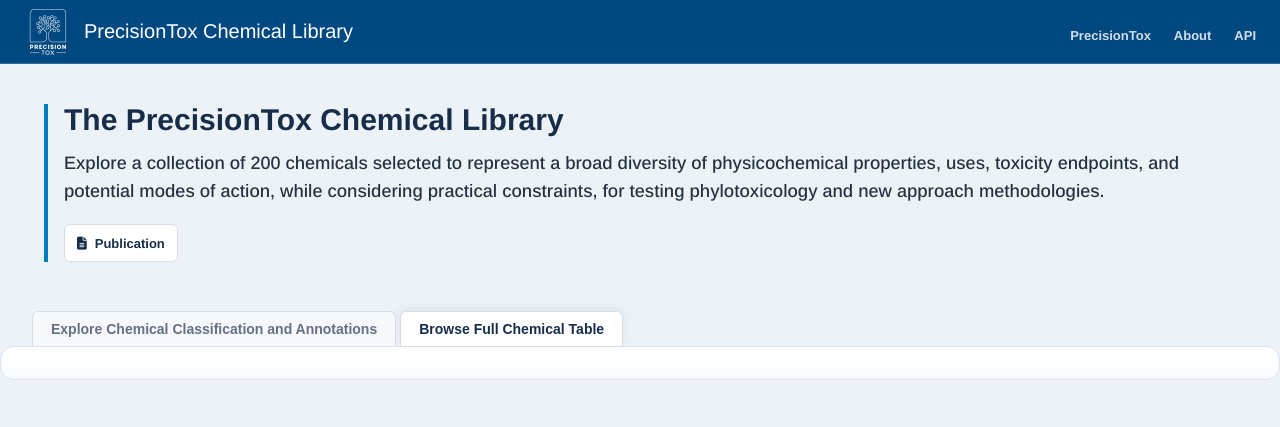
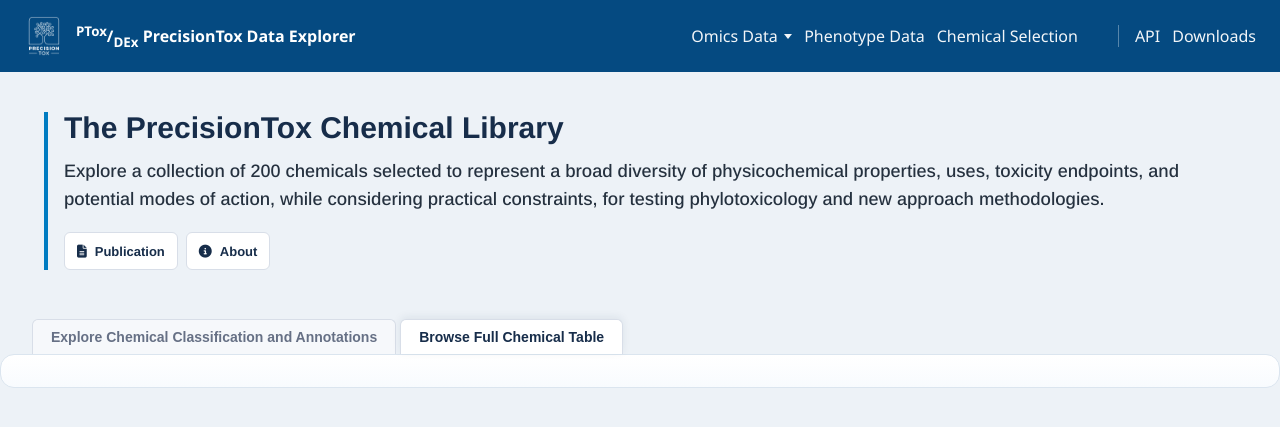
Before and after one commit to precisiontox/chem-viz, a Flask app: page /table in a window 1280 px wide. Shown: the top 427 px of the page. Run offline with Flask 3, Linux system fonts and the light colour scheme; data that the repository does not hold is empty; some libraries are stand-ins or nearby versions.

Commit message:
match navbar to dex's navbar

```diff
--- a/app/static/css/styles.css
+++ b/app/static/css/styles.css
@@ -18,64 +18,6 @@
     font-family: helvetica neue, helvetica, liberation sans, arial, sans-serif;
     overflow: auto;
 }
-
-.topbar {
-    width: 100%;
-    height: 75px;
-    color: white;
-    font-family: "Arimo", sans-serif;
-    font-size: 25px;
-    padding: 10px 0px 10px 30px;
-    display: flex;
-    /*flex-direction: column;*/
-    align-items: center;
-    justify-content: center;
-    box-sizing: border-box;
-}
-
-.topbar .logo {
-    height: 65px;
-    margin-right: 15px;
-}
-
-#title_chemical {
-    /* font-weight: bold; */
-    font-size: 20px;
-}
-
-
-.topbar li {
-    display: inline;
-    list-style-type: none;
-    margin: 0;
-    padding-left: 20px;
-}
-.topbar a {
-    color: #f0f0f0;
-    font-size: 60%;
-    font-weight: bolder;
-    text-decoration: none;
-    position: relative;
-  }
-
-.topbar a:hover {
-    color: white;
-}
-.topbar a::after {
-    content: '';
-    position: absolute;
-    width: 0;
-    height: 2px; /* Adjust the thickness of the underline */
-    background-color: white; /* Underline color */
-    left: 0;
-    bottom: -2px; /* Adjusts the position of the underline */
-    transition: width 0.3s ease-in-out; /* Animation effect */
-}
-
-.topbar a:hover::after {
-    width: 100%; /* Full width on hover */
-}
-
 
 .tab button {
     background-color: #6396bd;
@@ -832,7 +774,6 @@
     overflow-y: auto;
 }
 
-.topbar-inner,
 .app-intro-inner,
 .tab-inner,
 .network-guide-inner,
@@ -849,46 +790,6 @@
     box-sizing: border-box;
 }
 
-.topbar {
-    display: block;
-    height: 64px;
-    padding: 0 24px;
-    background: var(--ptox-accent-dark);
-    border-bottom: 1px solid rgba(255, 255, 255, 0.18);
-    box-shadow: 0 2px 10px rgba(23, 45, 74, 0.18);
-}
-
-.topbar-inner {
-    height: 100%;
-    display: flex;
-    align-items: center;
-    justify-content: flex-start;
-}
-
-.topbar .logo {
-    height: 48px;
-    margin-right: 12px;
-}
-
-.topbar span {
-    letter-spacing: 0;
-}
-
-.topbar ul {
-    margin-left: auto;
-    padding-left: 24px;
-}
-
-.topbar li {
-    padding-left: 16px;
-}
-
-.topbar a {
-    font-size: 13px;
-    font-weight: 700;
-    color: rgba(255, 255, 255, 0.82);
-}
-
 .tab {
     display: block;
     height: 44px;
@@ -980,7 +881,10 @@
     max-width: 1400px;
 }
 
-.app-intro .publication-link {
+.app-intro-links {
+    display: flex;
+    flex-wrap: wrap;
+    gap: 8px;
     margin-top: 18px;
 }
 
@@ -1463,12 +1367,6 @@
 
 
 /* About page */
-.topbar-logo-link {
-    display: inline-flex;
-    align-items: center;
-    text-decoration: none;
-}
-
 .about-page {
     width: min(100%, var(--ptox-page-max));
     max-width: var(--ptox-page-max);
--- /dev/null
+++ b/app/static/css/top_nav.css
@@ -0,0 +1,107 @@
+/* Top navigation bar, kept identical to the PTox/DEx main app (ptox_data_explorer/app/static/css/app.css) */
+.top-nav {
+  display: flex;
+  align-items: center;
+  justify-content: space-between;
+  gap: 1rem;
+  padding: 1rem 1.5rem;
+  background: #054a81;
+  color: #fff;
+  font-family: "Avenir Next", "Segoe UI", sans-serif;
+  font-size: 16px;
+  line-height: normal;
+}
+
+.top-nav,
+.top-nav * {
+  box-sizing: border-box;
+}
+
+.brand {
+  display: flex;
+  align-items: center;
+  gap: 0.75rem;
+  color: inherit;
+  text-decoration: none;
+  font-weight: 700;
+}
+
+.brand img {
+  height: 40px;
+}
+
+.nav-links {
+  display: flex;
+  flex-wrap: wrap;
+  align-items: center;
+  gap: 0.75rem;
+}
+
+.nav-links a,
+.nav-dropdown-button {
+  color: #fff;
+  text-decoration: none;
+  opacity: 0.95;
+}
+
+.nav-dropdown {
+  position: relative;
+}
+
+.nav-dropdown-button {
+  display: inline-flex;
+  align-items: center;
+  gap: 0.4rem;
+  border: 0;
+  padding: 0;
+  background: transparent;
+  font: inherit;
+  cursor: pointer;
+}
+
+.nav-dropdown-button span {
+  width: 0;
+  height: 0;
+  border-left: 4px solid transparent;
+  border-right: 4px solid transparent;
+  border-top: 5px solid currentColor;
+}
+
+.nav-dropdown-menu {
+  position: absolute;
+  top: 100%;
+  right: 0;
+  z-index: 30;
+  display: none;
+  min-width: 220px;
+  padding: 1.05rem 0.35rem 0.35rem;
+  border: 1px solid rgba(255, 255, 255, 0.35);
+  border-radius: 8px;
+  background: #fff;
+  box-shadow: 0 16px 36px rgba(16, 34, 48, 0.2);
+}
+
+.nav-dropdown:hover .nav-dropdown-menu,
+.nav-dropdown:focus-within .nav-dropdown-menu,
+.nav-dropdown.is-open .nav-dropdown-menu {
+  display: grid;
+}
+
+.nav-dropdown-menu a {
+  padding: 0.65rem 0.75rem;
+  border-radius: 6px;
+  color: #102230;
+  white-space: nowrap;
+}
+
+.nav-dropdown-menu a:hover,
+.nav-dropdown-menu a:focus {
+  background: #edf4f8;
+  outline: none;
+}
+
+.nav-links .nav-links-api {
+  margin-left: 1.75rem;
+  padding-left: 1rem;
+  border-left: 1px solid rgba(255, 255, 255, 0.35);
+}
--- /dev/null
+++ b/app/static/js/top_nav.js
@@ -0,0 +1,22 @@
+// Dropdown behaviour for the shared PTox/DEx top navigation bar
+document.querySelectorAll(".nav-dropdown").forEach((dropdown) => {
+  const button = dropdown.querySelector(".nav-dropdown-button");
+  if (!button) {
+    return;
+  }
+  button.addEventListener("click", (event) => {
+    event.stopPropagation();
+    const isOpen = dropdown.classList.toggle("is-open");
+    button.setAttribute("aria-expanded", String(isOpen));
+  });
+});
+
+document.addEventListener("click", () => {
+  document.querySelectorAll(".nav-dropdown.is-open").forEach((dropdown) => {
+    dropdown.classList.remove("is-open");
+    const button = dropdown.querySelector(".nav-dropdown-button");
+    if (button) {
+      button.setAttribute("aria-expanded", "false");
+    }
+  });
+});
--- a/app/templates/index.html
+++ b/app/templates/index.html
@@ -6,6 +6,7 @@
     <title>Ptox Chemical Selection</title>
     <link rel="stylesheet" href="{{ url_for('static', filename='vendor/google-fonts/arimo/arimo.css') }}">
     <link rel="stylesheet" href="{{ url_for('static', filename='css/styles.css') }}">
+    <link rel="stylesheet" href="{{ url_for('static', filename='css/top_nav.css') }}">
     <link rel="stylesheet" href="{{ url_for('static', filename='vendor/boxicons/2.1.4/boxicons.min.css') }}">
     <link rel="stylesheet" type="text/css" href="{{ url_for('static', filename='vendor/font-awesome/6.5.2/css/all.min.css') }}">
     <link rel="stylesheet" href="{{ url_for('static', filename='vendor/qtip2/3.0.3/jquery.qtip.min.css') }}">
@@ -46,6 +47,7 @@
     <script src="{{ url_for('static', filename='js/chemical-list.js') }}" defer></script>
     <script src="{{ url_for('static', filename='js/network.js') }}" defer></script>
     <script src="{{ url_for('static', filename='js/main.js') }}" defer></script>
+    <script src="{{ url_for('static', filename='js/top_nav.js') }}" defer></script>
     {% if jsonld_alternate %}
     <link rel="alternate" type="application/ld+json" href="{{ jsonld_alternate }}?format=jsonld">
     <link rel="alternate" type="application/json" href="{{ jsonld_alternate }}">
@@ -57,19 +59,7 @@
 </head>
 
 <body>
-    <div class="topbar">
-        <div class="topbar-inner">
-            <!-- <a href="/" target="_blank" rel="noopener noreferrer"> -->
-                <img src="{{ url_for('static', filename='images/logos/ptox_logo_white.png') }}" alt="Logo" class="logo">
-            <!-- </a> -->
-            <span id="title_chemical">PrecisionTox Chemical Library</span>
-            <ul>
-                <li><a href="https://precisiontox.org/" target="_blank" rel="noopener noreferrer">PrecisionTox</a></li>
-                <li><a href="{{ url_for('about') }}">About</a></li>
-                <li><a href="{{ url_for('api.docs') }}">API</a></li>
-            </ul>
-        </div>
-    </div>
+    {% include "layout/top_nav.html" %}
 
     <section class="app-intro" aria-label="PrecisionTox Chemical Library overview">
         <div class="app-intro-inner">
@@ -81,9 +71,14 @@
                     while considering practical constraints, for testing phylotoxicology and new approach methodologies.
                 </p>
 
-                <a class="publication-link" href="#publication-link" target="_blank" rel="noopener noreferrer">
-                    <i class="fa-solid fa-file-lines"></i> Publication
-                </a>
+                <div class="app-intro-links">
+                    <a class="publication-link" href="#publication-link" target="_blank" rel="noopener noreferrer">
+                        <i class="fa-solid fa-file-lines"></i> Publication
+                    </a>
+                    <a class="publication-link" href="{{ url_for('about') }}">
+                        <i class="fa-solid fa-circle-info"></i> About
+                    </a>
+                </div>
             </div>
         </div>
     </section>
--- /dev/null
+++ b/app/templates/layout/top_nav.html
@@ -0,0 +1,24 @@
+<header class="top-nav">
+  <a class="brand" href="{{ dex_base_url }}/">
+    <img src="{{ url_for('static', filename='images/logos/ptox_logo_white.png') }}" alt="PTox logo">
+    <span><sup>PTox</sup>/<sub>DEx</sub> PrecisionTox Data Explorer</span>
+  </a>
+  <nav class="nav-links">
+    <div class="nav-dropdown">
+      <button class="nav-dropdown-button" type="button" aria-haspopup="true" aria-expanded="false">
+        Omics Data
+        <span aria-hidden="true"></span>
+      </button>
+      <div class="nav-dropdown-menu" role="menu">
+        <a href="{{ dex_base_url }}/species-centric" role="menuitem">Species-Centric View</a>
+        <a href="{{ dex_base_url }}/chemical-centric" role="menuitem">Chemical-Centric View</a>
+        <a href="{{ dex_base_url }}/matrix" role="menuitem">The Matrix</a>
+        <a href="{{ dex_base_url }}/gene-metabolite" role="menuitem">Gene/Metabolite View</a>
+      </div>
+    </div>
+    <a href="{{ dex_base_url }}/phenotype" target="_blank" rel="noopener noreferrer">Phenotype Data</a>
+    <a href="{{ url_for('home') }}">Chemical Selection</a>
+    <a class="nav-links-api" href="{{ url_for('api.docs') }}">API</a>
+    <a href="{{ dex_base_url }}/downloads/">Downloads</a>
+  </nav>
+</header>
```
Also changed, not shown: app/templates/about.html (+3 -14 lines), app/templates/api_docs.html (+3 -14 lines).
